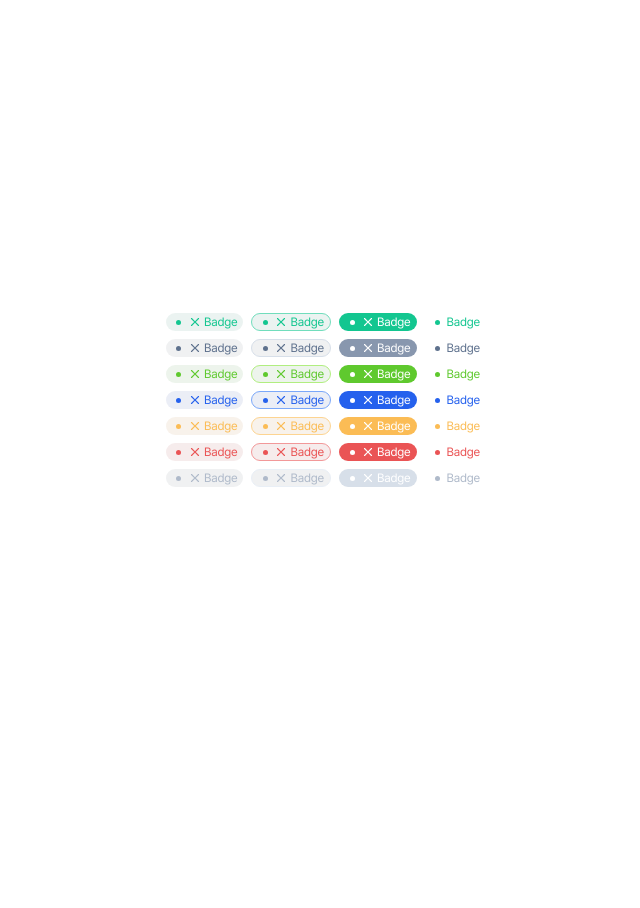
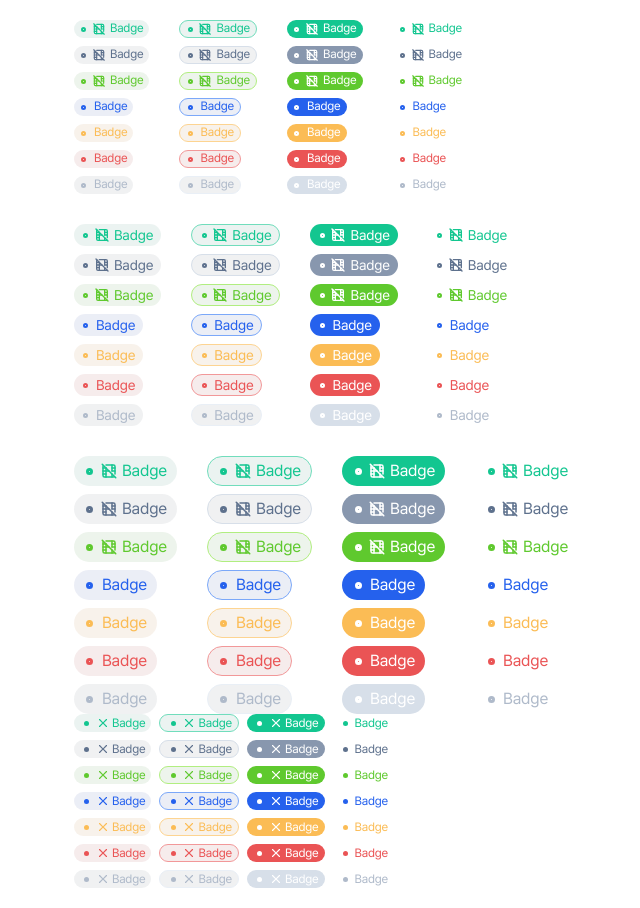
Before and after one commit to wlstjjw/component-library, a React (Vite) app: page / in a window 1280 px wide. Shown: the whole page, without its empty margins (311-951 px from the left). Before the commit the page ends 800 px from the top, so only its background shows below. Built offline with nearby package versions, Linux system fonts and the light colour scheme.

Commit message:
주석해제

```diff
--- a/src/App.tsx
+++ b/src/App.tsx
@@ -9,7 +9,7 @@ function App() {
   return (
     <>
       <Global styles={globalStyle()} />
-      {/* <JinseoPage /> */}
+      <JinseoPage />
       <YoobinPage />
     </>
   )
```
